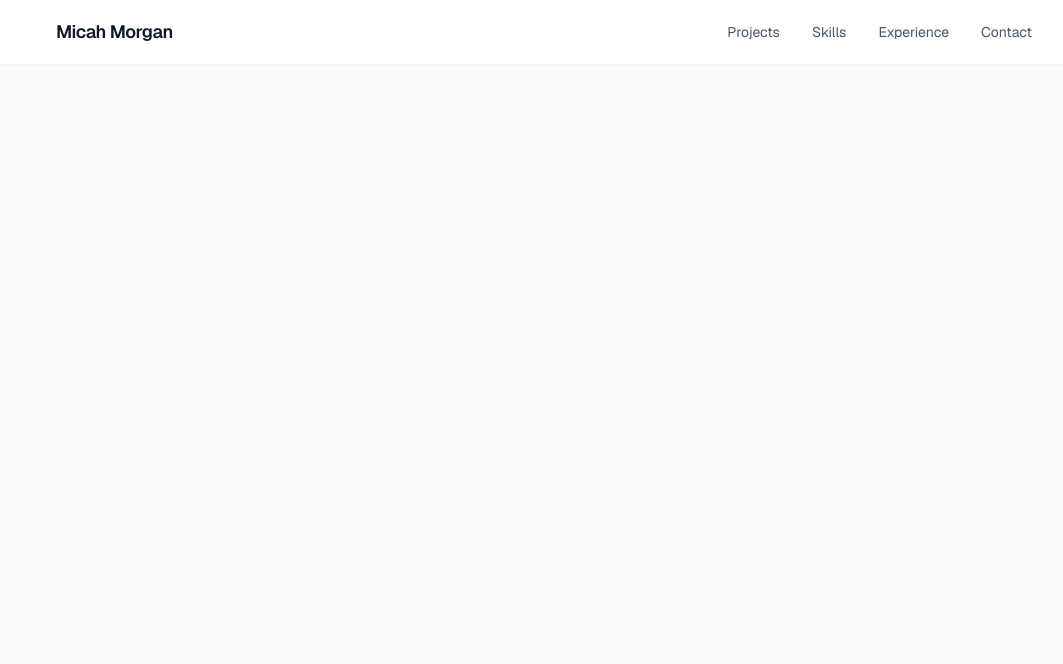
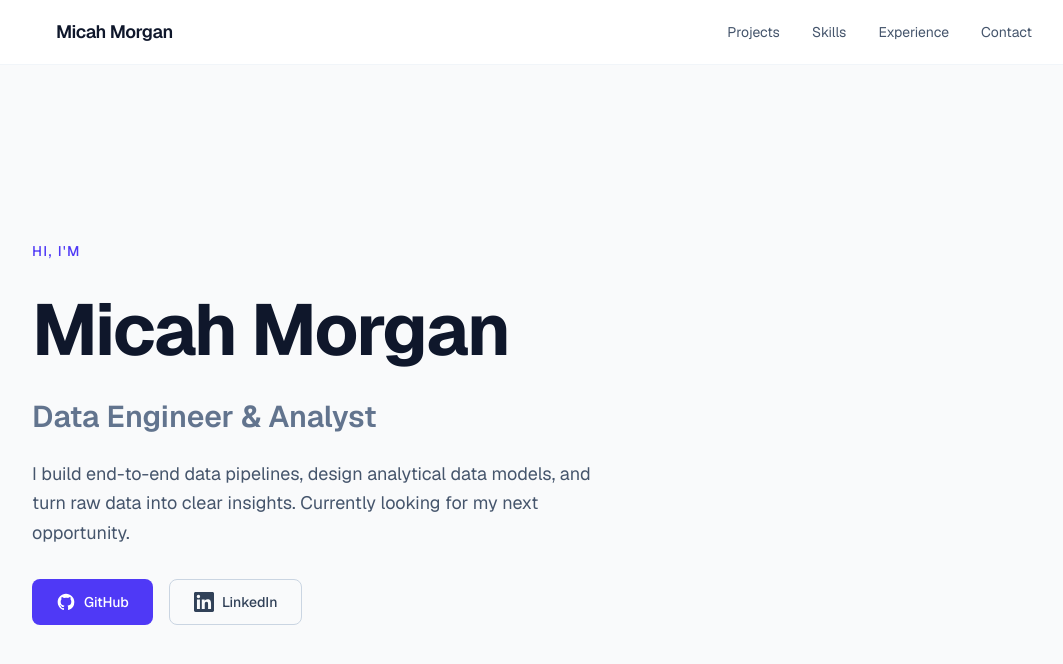
Before and after one commit to morganmicah200/Portfolio-Website, a Next.js app: page / in a window 1280 px wide. Shown: the top 664 px of the page, without its empty margins (96-1159 px from the left). Built offline with nearby package versions, Linux system fonts and the light colour scheme.

Commit message:
Add hero section with name, title, tagline, and CTA buttons

```diff
--- /dev/null
+++ b/app/components/Hero.tsx
@@ -0,0 +1,46 @@
+export default function Hero() {
+  return (
+    <section className="min-h-[calc(100vh-4rem)] flex items-center justify-center px-6">
+      <div className="max-w-5xl w-full flex flex-col gap-6">
+        <p className="text-sm font-medium text-indigo-600 tracking-widest uppercase">
+          Hi, I&apos;m
+        </p>
+        <h1 className="text-5xl sm:text-6xl md:text-7xl font-bold text-slate-900 leading-tight tracking-tight">
+          Micah Morgan
+        </h1>
+        <h2 className="text-2xl sm:text-3xl font-semibold text-slate-500">
+          Data Engineer &amp; Analyst
+        </h2>
+        <p className="max-w-xl text-lg text-slate-600 leading-relaxed">
+          I build end-to-end data pipelines, design analytical data models, and
+          turn raw data into clear insights. Currently looking for my next
+          opportunity.
+        </p>
+        <div className="flex flex-wrap gap-4 pt-2">
+          <a
+            href="https://github.com/morganmicah200"
+            target="_blank"
+            rel="noopener noreferrer"
+            className="inline-flex items-center gap-2 px-6 py-3 rounded-lg bg-indigo-600 text-white text-sm font-medium hover:bg-indigo-700 transition-colors duration-150"
+          >
+            <svg className="h-5 w-5" fill="currentColor" viewBox="0 0 24 24">
+              <path d="M12 2C6.477 2 2 6.484 2 12.017c0 4.425 2.865 8.18 6.839 9.504.5.092.682-.217.682-.483 0-.237-.008-.868-.013-1.703-2.782.605-3.369-1.343-3.369-1.343-.454-1.158-1.11-1.466-1.11-1.466-.908-.62.069-.608.069-.608 1.003.07 1.531 1.032 1.531 1.032.892 1.53 2.341 1.088 2.91.832.092-.647.35-1.088.636-1.338-2.22-.253-4.555-1.113-4.555-4.951 0-1.093.39-1.988 1.029-2.688-.103-.253-.446-1.272.098-2.65 0 0 .84-.27 2.75 1.026A9.564 9.564 0 0112 6.844c.85.004 1.705.115 2.504.337 1.909-1.296 2.747-1.027 2.747-1.027.546 1.379.202 2.398.1 2.651.64.7 1.028 1.595 1.028 2.688 0 3.848-2.339 4.695-4.566 4.943.359.309.678.92.678 1.855 0 1.338-.012 2.419-.012 2.747 0 .268.18.58.688.482A10.019 10.019 0 0022 12.017C22 6.484 17.522 2 12 2z" />
+            </svg>
+            GitHub
+          </a>
+          <a
+            href="https://www.linkedin.com/in/micahmorgan-da/"
+            target="_blank"
+            rel="noopener noreferrer"
+            className="inline-flex items-center gap-2 px-6 py-3 rounded-lg border border-slate-300 text-slate-700 text-sm font-medium hover:border-indigo-400 hover:text-indigo-600 transition-colors duration-150"
+          >
+            <svg className="h-5 w-5" fill="currentColor" viewBox="0 0 24 24">
+              <path d="M20.447 20.452h-3.554v-5.569c0-1.328-.027-3.037-1.852-3.037-1.853 0-2.136 1.445-2.136 2.939v5.667H9.351V9h3.414v1.561h.046c.477-.9 1.637-1.85 3.37-1.85 3.601 0 4.267 2.37 4.267 5.455v6.286zM5.337 7.433a2.062 2.062 0 01-2.063-2.065 2.064 2.064 0 112.063 2.065zm1.782 13.019H3.555V9h3.564v11.452zM22.225 0H1.771C.792 0 0 .774 0 1.729v20.542C0 23.227.792 24 1.771 24h20.451C23.2 24 24 23.227 24 22.271V1.729C24 .774 23.2 0 22.222 0h.003z" />
+            </svg>
+            LinkedIn
+          </a>
+        </div>
+      </div>
+    </section>
+  );
+}
--- a/app/page.tsx
+++ b/app/page.tsx
@@ -1,7 +1,9 @@
+import Hero from "./components/Hero";
+
 export default function Home() {
   return (
     <main>
-      {/* Sections added incrementally */}
+      <Hero />
     </main>
   );
 }
```
